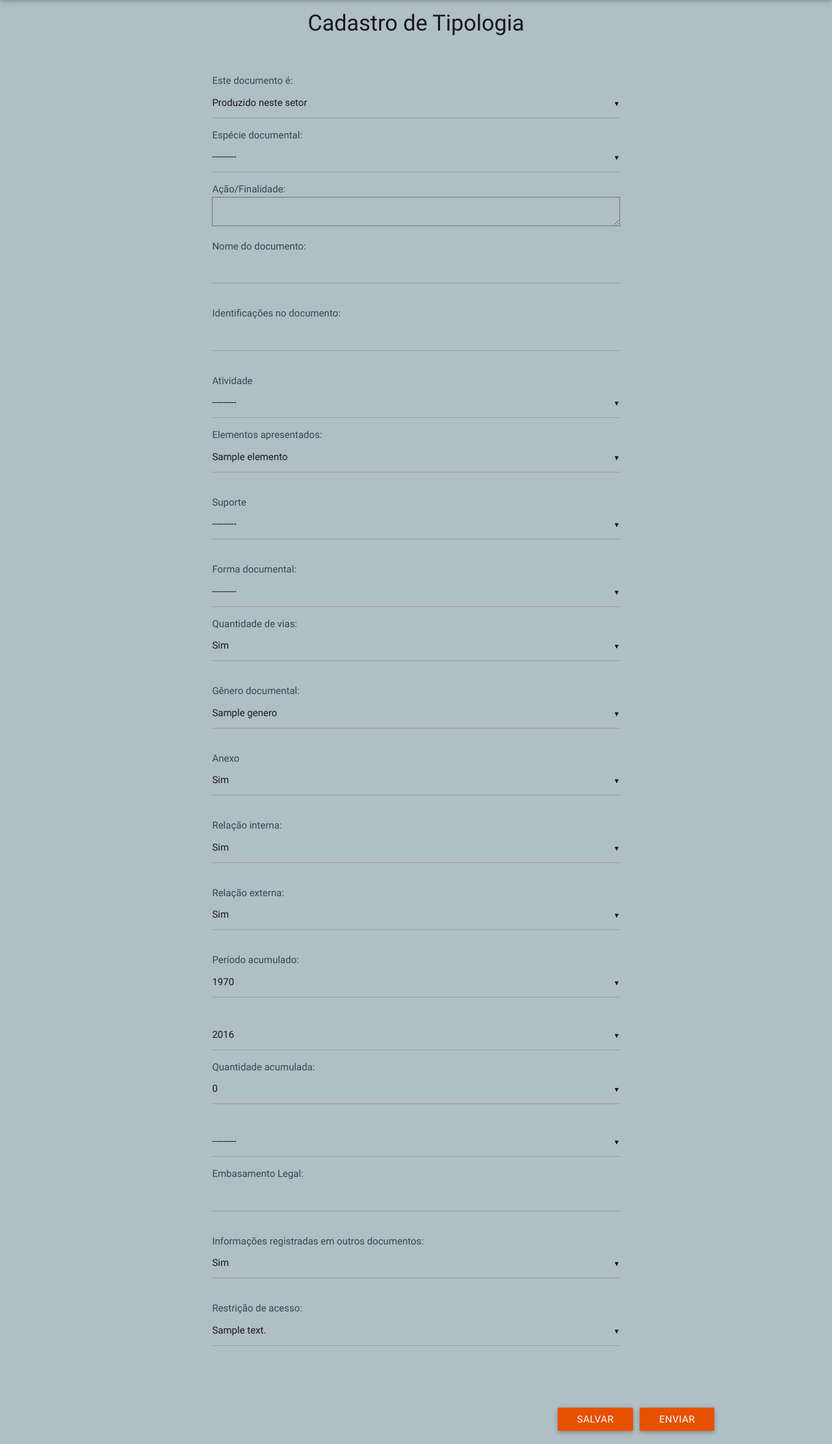
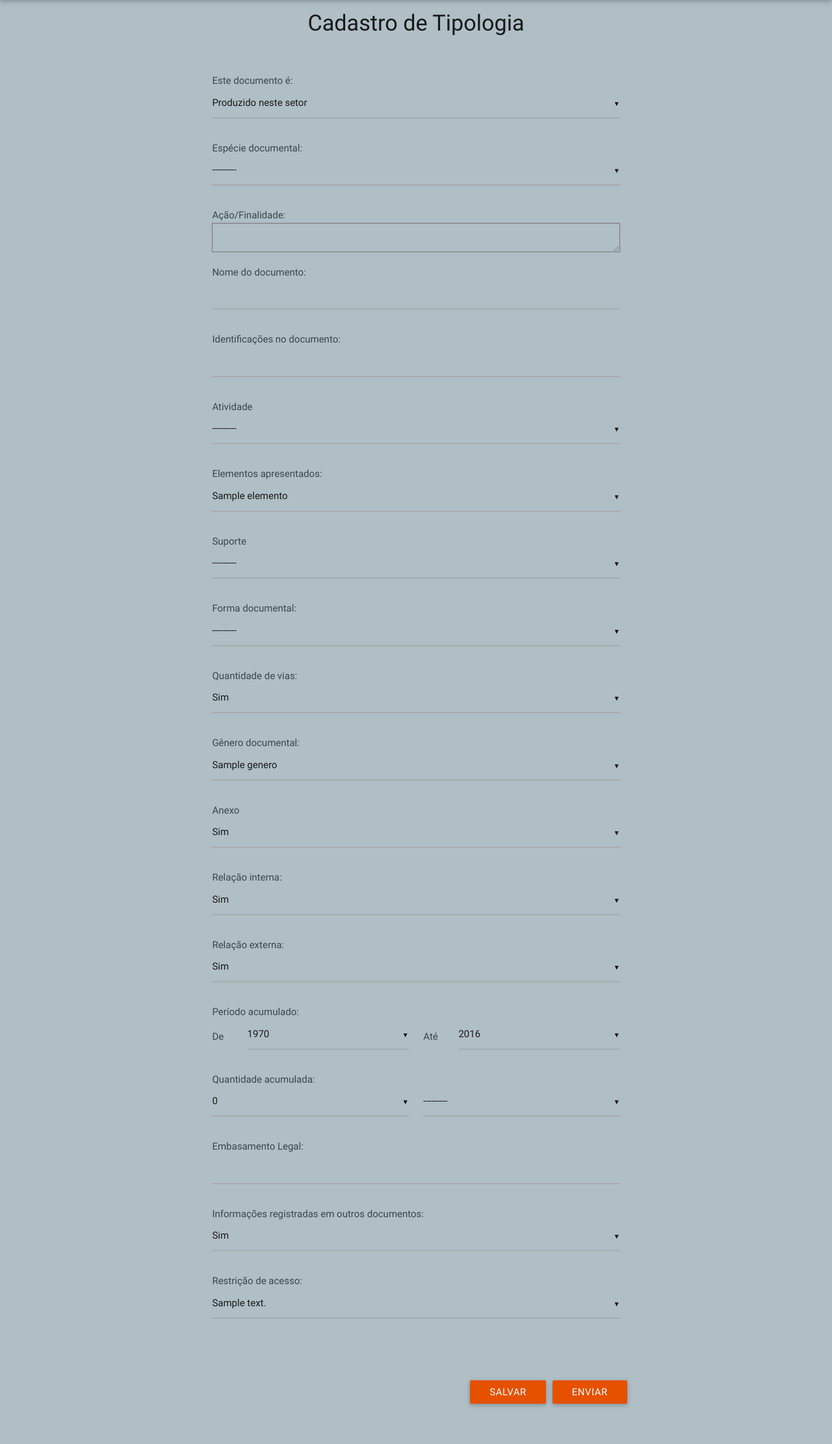
Before and after one commit to felipefo/gde, a Django app: page /tipologia/ in a window 1280 px wide. Shown: the part 64-2286 px from the top of the page at 65% size. After the commit the page ends 2228 px from the top, so only its background shows below. Run offline with Django 3.2, Linux system fonts and the light colour scheme; a user stored in the database is signed in; tables that the repository leaves empty hold one stand-in row (values such as "Sample post"); parts of the project's set-up code (start-up, migrations or seed data) failed here and were passed over.

Commit message:
Refatorando o formulário de levantamento. Coloquei uma linha ao lado da outra.

```diff
--- a/wsgi/gde/app/forms.py
+++ b/wsgi/gde/app/forms.py
@@ -52,10 +52,8 @@
             'relacaoInterna':'Relação interna:',
             'relacaoExterna':'Relação externa:',
             'inicioAcumulo':'Período acumulado:',
-            'fimAcumulo':'',
             'quantidadeAcumulada':'Quantidade acumulada:',
             'quantidadeVias':'Quantidade de vias:',
-            'tipoAcumulo':'',
             'embasamentoLegal':'Embasamento Legal:',
             'informacaoOutrosDocumentos':'Informações registradas em outros documentos:',
             'restricaoAcesso':'Restrição de acesso:',
@@ -79,6 +77,10 @@
             'informacaoOutrosDocumentos':'Dica: As informações que estão neste documento encontram-se também em outros? (Ex: relatórios parciais que têm suas informações compiladas em um relatório final)',
             'restricaoAcesso':'Dica: O documento contém informações que necessitam de restrição de acesso?',
         }
+
+        # widgets={
+        #     'elemento':SelectMultiple(attrs={'class':'browser-default selectField'}),
+        # }
 
 class FormUser(ModelForm):
     first_name = forms.CharField(label='Nome', max_length=30)
--- a/wsgi/gde/app/templates/cadastro_tipologia.html
+++ b/wsgi/gde/app/templates/cadastro_tipologia.html
@@ -12,17 +12,18 @@
                 <br/>
                 <div class="fields">
 
+
                 {% if form.producaoSetor.help_text %}
                     <div id="producaoSetor" class="row tooltipped" data-position="top" data-delay="50" data-tooltip="{{form.producaoSetor.help_text}}">
                 {%else%}
-                    <div id="producaoSetor">
+                    <div id="producaoSetor" class="row">
                 {%endif%}
                         {% if form.producaoSetor.errors %}
                             {% for erro in form.producaoSetor.errors %}
-                                <div class="col s12">{{erro}}</div>
+                                <div class="col s12">{{erro|escape}}</div>
                             {% endfor %}
                         {% endif %}
-                        <div id="titulo" class="col s12">{{form.producaoSetor.label}}</div>
+                        <div  class="col s12 titulo">{{form.producaoSetor.label}}</div>
                         <div class="col s12">{{form.producaoSetor}}</div>
                     </div>
 
@@ -30,158 +31,156 @@
                 {% if form.especieDocumental.help_text %}
                     <div id="especieDocumental" class="row tooltipped" data-position="top" data-delay="50" data-tooltip="{{form.especieDocumental.help_text}}">
                 {%else%}
-                    <div id="especieDocumental">
+                    <div id="especieDocumental" class="row">
                 {%endif%}
                         {% if form.especieDocumental.errors %}
                             {% for erro in form.especieDocumental.errors %}
-                                <div class="col s12">{{erro}}</div>
+                                <div class="col s12">{{erro|escape}}</div>
                             {% endfor %}
                         {% endif %}
-                        <div id="titulo" class="col s12">{{form.especieDocumental.label}}</div>
+                        <div  class="col s12 titulo">{{form.especieDocumental.label}}</div>
                         <div class="col s12">{{form.especieDocumental}}</div>
                     </div>
 
                 {% if form.finalidade.help_text %}
                     <div id="finalidade" class="row tooltipped" data-position="top" data-delay="50" data-tooltip="{{form.finalidade.help_text}}">
                 {%else%}
-                    <div id="finalidade">
+                    <div id="finalidade" class="row">
                 {%endif%}
                         {% if form.finalidade.errors %}
                             {% for erro in form.finalidade.errors %}
-                                <div class="col s12">{{erro}}</div>
+                                <div class="col s12">{{erro|escape}}</div>
                             {% endfor %}
                         {% endif %}
-                        <div id="titulo" class="col s12">{{form.finalidade.label}}</div>
+                        <div  class="col s12 titulo">{{form.finalidade.label}}</div>
                         <div class="col s12">{{form.finalidade}}</div>
                     </div>
 
-                </div>
 
                 {% if form.nome.help_text %}
                     <div id="nome" class="row tooltipped" data-position="top" data-delay="50" data-tooltip="{{form.nome.help_text}}">
                 {%else%}
-                    <div id="nome">
+                    <div id="nome" class="row">
                 {%endif%}
                         {% if form.nome.errors %}
                             {% for erro in form.nome.errors %}
-                                <div class="col s12">{{erro}}</div>
+                                <div class="col s12">{{erro|escape}}</div>
                             {% endfor %}
                         {% endif %}
-                        <div id="titulo" class="col s12">{{form.nome.label}}</div>
+                        <div  class="col s12 titulo">{{form.nome.label}}</div>
                         <div class="col s12">{{form.nome}}</div>
                     </div>
 
-                </div>
 
                 {% if form.identificacao.help_text %}
                     <div id="identificacao" class="row tooltipped" data-position="top" data-delay="50" data-tooltip="{{form.identificacao.help_text}}">
                 {%else%}
-                    <div id="identificacao">
+                    <div id="identificacao" class="row">
                 {%endif%}
                         {% if form.identificacao.errors %}
                             {% for erro in form.identificacao.errors %}
-                                <div class="col s12">{{erro}}</div>
+                                <div class="col s12">{{erro|escape}}</div>
                             {% endfor %}
                         {% endif %}
-                        <div id="titulo" class="col s12">{{form.identificacao.label}}</div>
+                        <div  class="col s12 titulo">{{form.identificacao.label}}</div>
                         <div class="col s12">{{form.identificacao}}</div>
                     </div>
 
                 {% if form.atividade.help_text %}
                     <div id="atividade" class="row tooltipped" data-position="top" data-delay="50" data-tooltip="{{form.atividade.help_text}}">
                 {%else%}
-                    <div id="atividade">
+                    <div id="atividade" class="row">
                 {%endif%}
                         {% if form.atividade.errors %}
                             {% for erro in form.atividade.errors %}
-                                <div class="col s12">{{erro}}</div>
+                                <div class="col s12">{{erro|escape}}</div>
                             {% endfor %}
                         {% endif %}
-                        <div id="titulo" class="col s12">{{form.atividade.label}}</div>
+                        <div id="" class="col s12 titulo">{{form.atividade.label}}</div>
                         <div class="col s12">{{form.atividade}}</div>
                     </div>
 
                 {% if form.elemento.help_text %}
                     <div id="elemento" class="row tooltipped" data-position="top" data-delay="50" data-tooltip="{{form.elemento.help_text}}">
                 {%else%}
-                    <div id="elemento">
+                    <div id="elemento" class="row" class="row">
                 {%endif%}
                         {% if form.elemento.errors %}
                             {% for erro in form.elemento.errors %}
-                                <div class="col s12">{{erro}}</div>
+                                <div class="col s12">{{erro|escape}}</div>
                             {% endfor %}
                         {% endif %}
-                        <div id="titulo" class="col s12">{{form.elemento.label}}</div>
+                        <div class="col s12 titulo">{{form.elemento.label}}</div>
                         <div class="col s12">{{form.elemento}}</div>
                     </div>
 
                 {% if form.suporte.help_text %}
                     <div id="suporte" class="row tooltipped" data-position="top" data-delay="50" data-tooltip="{{form.suporte.help_text}}">
                 {%else%}
-                    <div id="suporte">
+                    <div id="suporte" class="row">
                 {%endif%}
                         {% if form.suporte.errors %}
                             {% for erro in form.suporte.errors %}
-                                <div class="col s12">{{erro}}</div>
+                                <div class="col s12">{{erro|escape}}</div>
                             {% endfor %}
                         {% endif %}
-                        <div id="titulo" class="col s12">{{form.suporte.label}}</div>
+                        <div  class="col s12 titulo">{{form.suporte.label}}</div>
                         <div class="col s12">{{form.suporte}}</div>
                     </div>
 
                 {% if form.formaDocumental.help_text %}
                     <div id="formaDocumental" class="row tooltipped" data-position="top" data-delay="50" data-tooltip="{{form.formaDocumental.help_text}}">
                 {%else%}
-                    <div id="formaDocumental">
+                    <div id="formaDocumental" class="row">
                 {%endif%}
                         {% if form.formaDocumental.errors %}
                             {% for erro in form.formaDocumental.errors %}
-                                <div class="col s12">{{erro}}</div>
+                                <div class="col s12">{{erro|escape}}</div>
                             {% endfor %}
                         {% endif %}
-                        <div id="titulo" class="col s12">{{form.formaDocumental.label}}</div>
+                        <div  class="col s12 titulo">{{form.formaDocumental.label}}</div>
                         <div class="col s12">{{form.formaDocumental}}</div>
                     </div>
 
                 {% if form.quantidadeVias.help_text %}
                     <div id="quantidadeVias" class="row tooltipped" data-position="top" data-delay="50" data-tooltip="{{form.quantidadeVias.help_text}}">
                 {%else%}
-                    <div id="quantidadeVias">
+                    <div id="quantidadeVias" class="row">
                 {%endif%}
                         {% if form.quantidadeVias.errors %}
                             {% for erro in form.quantidadeVias.errors %}
-                                <div class="col s12">{{erro}}</div>
+                                <div class="col s12">{{erro|escape}}</div>
                             {% endfor %}
                         {% endif %}
-                        <div id="titulo" class="col s12">{{form.quantidadeVias.label}}</div>
+                        <div  class="col s12 titulo">{{form.quantidadeVias.label}}</div>
                         <div class="col s12">{{form.quantidadeVias}}</div>
                     </div>
 
                 {% if form.genero.help_text %}
                     <div id="genero" class="row tooltipped" data-position="top" data-delay="50" data-tooltip="{{form.genero.help_text}}">
                 {%else%}
-                    <div id="genero">
+                    <div id="genero" class="row">
                 {%endif%}
                         {% if form.genero.errors %}
                             {% for erro in form.genero.errors %}
-                                <div class="col s12">{{erro}}</div>
+                                <div class="col s12">{{erro|escape}}</div>
                             {% endfor %}
                         {% endif %}
-                        <div id="titulo" class="col s12">{{form.genero.label}}</div>
+                        <div  class="col s12 titulo">{{form.genero.label}}</div>
                         <div class="col s12">{{form.genero}}</div>
                     </div>
 
                 {% if form.anexo.help_text %}
                     <div id="anexo" class="row tooltipped" data-position="top" data-delay="50" data-tooltip="{{form.anexo.help_text}}">
                 {%else%}
-                    <div id="anexo">
+                    <div id="anexo" class="row">
                 {%endif%}
                         {% if form.anexo.errors %}
                             {% for erro in form.anexo.errors %}
-                                <div class="col s12">{{erro}}</div>
+                                <div class="col s12">{{erro|escape}}</div>
                             {% endfor %}
                         {% endif %}
-                        <div id="titulo" class="col s12">{{form.anexo.label}}</div>
+                        <div  class="col s12 titulo">{{form.anexo.label}}</div>
                         <div class="col s12">{{form.anexo}}</div>
                     </div>
 
@@ -189,14 +188,14 @@
                 {% if form.relacaoInterna.help_text %}
                     <div id="relacaoInterna" class="row tooltipped" data-position="top" data-delay="50" data-tooltip="{{form.relacaoInterna.help_text}}">
                 {%else%}
-                    <div id="relacaoInterna">
+                    <div id="relacaoInterna" class="row">
                 {%endif%}
                         {% if form.relacaoInterna.errors %}
                             {% for erro in form.relacaoInterna.errors %}
-                                <div class="col s12">{{erro}}</div>
+                                <div class="col s12">{{erro|escape}}</div>
                             {% endfor %}
                         {% endif %}
-                        <div id="titulo" class="col s12">{{form.relacaoInterna.label}}</div>
+                        <div  class="col s12 titulo">{{form.relacaoInterna.label}}</div>
                         <div class="col s12">{{form.relacaoInterna}}</div>
                     </div>
 
@@ -204,89 +203,78 @@
                 {% if form.relacaoExterna.help_text %}
                     <div id="relacaoExterna" class="row tooltipped" data-position="top" data-delay="50" data-tooltip="{{form.relacaoExterna.help_text}}">
                 {%else%}
-                    <div id="relacaoExterna">
+                    <div id="relacaoExterna" class="row">
                 {%endif%}
                         {% if form.relacaoExterna.errors %}
                             {% for erro in form.relacaoExterna.errors %}
-                                <div class="col s12">{{erro}}</div>
+                                <div class="col s12">{{erro|escape}}</div>
                             {% endfor %}
                         {% endif %}
-                        <div id="titulo" class="col s12">{{form.relacaoExterna.label}}</div>
+                        <div  class="col s12 titulo">{{form.relacaoExterna.label}}</div>
                         <div class="col s12">{{form.relacaoExterna}}</div>
                     </div>
 
+                <div class="row">
 
                     {% if form.inicioAcumulo.help_text %}
-                    <div id="inicioAcumulo" class="row tooltipped" data-position="top" data-delay="50" data-tooltip="{{form.inicioAcumulo.help_text}}">
+                        <div id="PeriodoAcumulo" class=" tooltipped" data-position="top" data-delay="50" data-tooltip="{{form.inicioAcumulo.help_text}}">
                     {%else%}
-                    <div id="inicioAcumulo">
+                        <div id="PeriodoAcumulo" class="">
                     {%endif%}
                             {% if form.inicioAcumulo.errors %}
                                 {% for erro in form.inicioAcumulo.errors %}
-                                <div class="col s12">{{erro}}</div>
+                                    <div class="col s12">{{erro|escape}}</div>
                                 {% endfor %}
                             {% endif %}
-                        <div id="titulo" class="col s12">{{form.inicioAcumulo.label}}</div>
-                        <div class="col s12">{{form.inicioAcumulo}}</div>
+                             {% if form.fimAcumulo.errors %}
+                                {% for erro in form.fimAcumulo.errors %}
+                                    <div class="col s12">{{erro|escape}}</div>
+                                {% endfor %}
+                            {% endif %}
+                            <div  class="col s12 titulo">{{form.inicioAcumulo.label}}</div>
+                            <div  class="col s1 subtitulo">De</div>
+                            <div class="col s5">
+                                {{form.inicioAcumulo}}</div>
+
+                            <div  class="col s1 subtitulo">Até</div>
+                            <div class="col s5">
+                                {{form.fimAcumulo}}</div>
+                        </div>
                 </div>
 
-
-                {% if form.fimAcumulo.help_text %}
-                    <div id="fimAcumulo" class="row tooltipped" data-position="top" data-delay="50" data-tooltip="{{form.fimAcumulo.help_text}}">
+                <div class="row">
+                    {% if form.quantidadeAcumulada.help_text %}
+                        <div id="quantidadetipo" class="tooltipped" data-position="top" data-delay="50" data-tooltip="{{form.quantidadeAcumulada.help_text}}">
                     {%else%}
-                    <div id="fimAcumulo">
-                {%endif%}
-                        {% if form.fimAcumulo.errors %}
-                            {% for erro in form.fimAcumulo.errors %}
-                                <div class="col s12">{{erro}}</div>
-                            {% endfor %}
-                        {% endif %}
-                        <div id="titulo" class="col s12">{{form.fimAcumulo.label}}</div>
-                        <div class="col s12">{{form.fimAcumulo}}</div>
-                    </div>
-
-
-                {% if form.quantidadeAcumulada.help_text %}
-                    <div id="quantidadeAcumulada" class="row tooltipped" data-position="top" data-delay="50" data-tooltip="{{form.quantidadeAcumulada.help_text}}">
-                {%else%}
-                    <div id="quantidadeAcumulada">
+                        <div id="quantidadeTipo">
                     {%endif%}
                             {% if form.quantidadeAcumulada.errors %}
                                 {% for erro in form.quantidadeAcumulada.errors %}
-                                <div class="col s12">{{erro}}</div>
+                                    <div class="col s12">{{erro|escape}}</div>
                                 {% endfor %}
                             {% endif %}
-                        <div id="titulo" class="col s12">{{form.quantidadeAcumulada.label}}</div>
-                        <div class="col s12">{{form.quantidadeAcumulada}}</div>
-                    </div>
-
-
-                {% if form.tipoAcumulo.help_text %}
-                    <div id="tipoAcumulo" class="row tooltipped" data-position="top" data-delay="50" data-tooltip="{{form.tipoAcumulo.help_text}}">
-                {%else%}
-                    <div id="tipoAcumulo">
-                {%endif%}
                             {% if form.tipoAcumulo.errors %}
                                 {% for erro in form.tipoAcumulo.errors %}
-                                <div class="col s12">{{erro}}</div>
+                                    <div class="col s12">{{erro|escape}}</div>
                                 {% endfor %}
                             {% endif %}
-                        <div id="titulo" class="col s12">{{form.tipoAcumulo.label}}</div>
-                        <div class="col s12">{{form.tipoAcumulo}}</div>
+                            <div  class="col s12 titulo">{{form.quantidadeAcumulada.label}}</div>
+                            <div class="col s6">{{form.quantidadeAcumulada}}</div>
+                            <div class="col s6">{{form.tipoAcumulo}}</div>
                         </div>
-
+                </div>
 
                 {% if form.embasamentoLegal.help_text %}
                     <div id="embasamentoLegal" class="row tooltipped" data-position="top" data-delay="50" data-tooltip="{{form.embasamentoLegal.help_text}}">
                 {%else%}
-                    <div id="embasamentoLegal">
+                    <div id="embasamentoLegal" class="row">
                 {%endif%}
                         {% if form.embasamentoLegal.errors %}
                             {% for erro in form.embasamentoLegal.errors %}
-                                <div class="col s12">{{erro}}</div>
+                                <div class="col s12">{{erro|escape}}</div>
                             {% endfor %}
                         {% endif %}
-                        <div id="titulo" class="col s12">{{form.embasamentoLegal.label}}</div>
+                        <div  class="col s12 titulo">{{form.embasamentoLegal.label}}</div>
                         <div class="col s12">{{form.embasamentoLegal}}</div>
                     </div>
 
@@ -294,14 +282,14 @@
                 {% if form.informacaoOutrosDocumentos.help_text %}
                     <div id="informacaoOutrosDocumentos" class="row tooltipped" data-position="top" data-delay="50" data-tooltip="{{form.informacaoOutrosDocumentos.help_text}}">
                 {%else%}
-                    <div id="informacaoOutrosDocumentos">
+                    <div id="informacaoOutrosDocumentos" class="row">
                 {%endif%}
                         {% if form.informacaoOutrosDocumentos.errors %}
                             {% for erro in form.informacaoOutrosDocumentos.errors %}
-                                <div class="col s12">{{erro}}</div>
+                                <div class="col s12">{{erro|escape}}</div>
                             {% endfor %}
                         {% endif %}
-                        <div id="titulo" class="col s12">{{form.informacaoOutrosDocumentos.label}}</div>
+                        <div  class="col s12 titulo">{{form.informacaoOutrosDocumentos.label}}</div>
                         <div class="col s12">{{form.informacaoOutrosDocumentos}}</div>
                     </div>
 
@@ -309,14 +297,14 @@
                 {% if form.restricaoAcesso.help_text %}
                     <div id="restricaoAcesso" class="row tooltipped" data-position="top" data-delay="50" data-tooltip="{{form.restricaoAcesso.help_text}}">
                 {%else%}
-                    <div id="restricaoAcesso">
+                    <div id="restricaoAcesso" class="row">
                 {%endif%}
                         {% if form.restricaoAcesso.errors %}
                             {% for erro in form.restricaoAcesso.errors %}
-                                <div class="col s12">{{erro}}</div>
+                                <div class="col s12">{{erro|escape}}</div>
                             {% endfor %}
                         {% endif %}
-                        <div id="titulo" class="col s12">{{form.restricaoAcesso.label}}</div>
+                        <div  class="col s12 titulo">{{form.restricaoAcesso.label}}</div>
                         <div class="col s12">{{form.restricaoAcesso}}</div>
                     </div>
 
--- a/wsgi/gde/app/views.py
+++ b/wsgi/gde/app/views.py
@@ -346,7 +346,7 @@
     user = request.user
     usuario = Usuario.objects.get(user=user)
     setor = usuario.setor
-    if request.method == 'POST':
+    if request.POST:
         form = FormTipologia(request.POST, setor=setor)
         if request.POST.get('submit_enviar'):
             fase = Fase.objects.get(nome='Aguardando Resposta')
--- a/wsgi/static/css/app.css
+++ b/wsgi/static/css/app.css
@@ -93,6 +93,11 @@
     color:#f44336;
 }
 
-#titulo{
+.titulo{
     color: #37474f;
 }
+
+.subtitulo{
+    color: #37474f;
+    margin-top:15px;
+}
```
Lines whose indentation alone changed are shown as unchanged.
